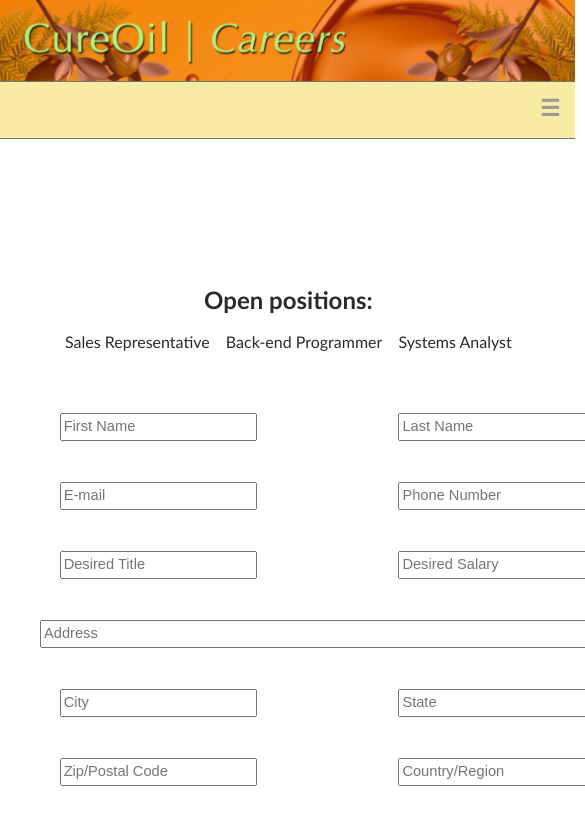
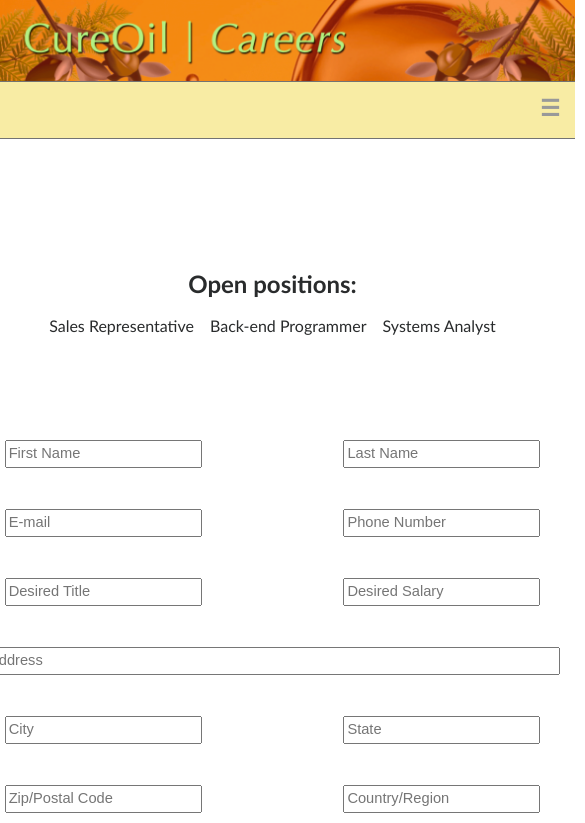
Before and after one commit to ncampbell89/cureoil, a plain HTML site: page Careers.html in a window 390 px wide. Shown: the top 823 px of the page, 585 px wide, since content can reach past the window. Drawn offline with Linux system fonts and the light colour scheme.

Commit message:
Responsive
Made the website more responsive.

```diff
--- a/css/careers.css
+++ b/css/careers.css
@@ -74,10 +74,9 @@
 }
 
 form {
-	position: relative;
 	text-align: center;
 	height: 430px;
-	left: 200px;
+	margin: 0 auto;
 }
 
 input {
@@ -98,23 +97,18 @@
 }
 
 .positions {
-	position: relative;
-	top: 18px;
+	margin: 0 auto;
 }
 
 h4 {
-	position: relative;
-	left: 130px;
 	text-align: center;
-	font-size: 27pt !important;
+	font-size: 3vw !important;
 	margin-bottom: 20px !important;
 }
 
 h5 {
-	position: relative;
-	left: 130px;
 	text-align: center;
-	font-size: 21pt !important;
+	font-size: 2.2vw !important;
 }
 
 footer {
@@ -188,13 +182,11 @@
 	}
 
 	h4 {
-		font-size: 18pt !important;
-		left: 100px;
+		font-size: 4vw !important;
 	}
 
 	h5 {
-		font-size: 12pt !important;
-		left: 100px;
+		font-size: 2.5vw !important;
 	}
 
 	nav {
@@ -260,6 +252,10 @@
 
 	input {
 		font-size: 11pt !important;
+	}
+
+	#enter {
+		width: 100% !important;
 	}
 
 	#address {
```
Also changed, not shown: css/cards.css (+40 -0 lines).
